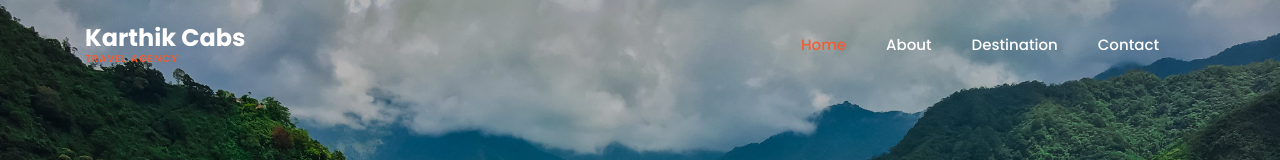
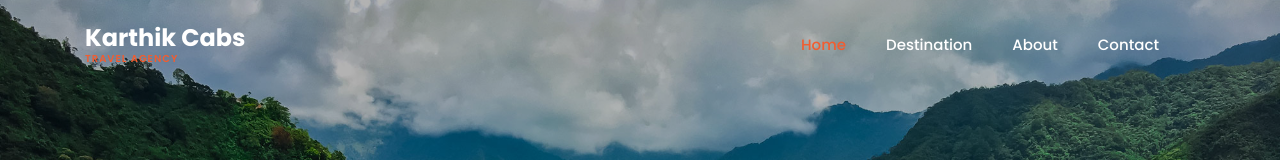
Before and after one commit to MohanaRuban619/karthik.cabs.frontend, a React (Create React App) app: page / in a window 1280 px wide. Shown: the top 160 px of the page. Built offline with nearby package versions, Linux system fonts and the light colour scheme; a web font is replaced by a local one.

Commit message:
Nav bar correction

```diff
--- a/src/Components/Navbar/Navbar.jsx
+++ b/src/Components/Navbar/Navbar.jsx
@@ -1,5 +1,5 @@
 import { useEffect, useState } from "react";
-import { Link } from "react-router-dom";
+import { Link, useLocation } from "react-router-dom";
 
 const Navbar = () => {
   const [isOpen, setIsOpen] = useState(false);
@@ -29,28 +29,30 @@ const Navbar = () => {
     };
   }, []);
   const [selected, setselected] = useState('home');
+  const location = useLocation();
   useEffect(()=>{
-    console.log(window.location,' ++++ ');
+    const searchParams = new URLSearchParams(location.search);
+    console.log(window.location.pathname,' ++++ ');
     if (window.location.pathname === '/') {
       setselected('home');
     }
-    if (window.location.pathname === '/about') {
+    if (window.location.pathname === '/about' || searchParams.has("about")) {
       setselected('about');
     }
-    if (window.location.pathname === '/destination') {
+    if (window.location.pathname === '/destination' || searchParams.has("destinations")) {
       setselected('destination');
     }
     if (window.location.pathname === '/contact') {
       setselected('contact');
     }
-  },[window.location.pathname])
+  },[window.location.pathname,location])
   // const onClick = (e) => {
   //   setselected(e.target.id);
   // }
   return (
     <nav
     className={`navbar navbar-expand-lg navbar-dark ftco_navbar bg-dark ftco-navbar-light
-    ${scrolled ? "scrolled" : ""} ${awake ? "awake" : "sleep"}`}
+    ${scrolled ? "scrolled " : ""} ${awake ? "awake" : "sleep"}`}
     id="ftco-navbar"
   >
       <div className="container">
@@ -62,19 +64,19 @@ const Navbar = () => {
         {/* Mobile Menu Button */}
         <button
           onClick={() => setIsOpen(!isOpen)}
-          className="navbar-toggler" type="button" data-toggle="collapse" data-target="#ftco-nav" aria-controls="ftco-nav" aria-expanded="false" aria-label="Toggle navigation"
+          className="navbar-toggler collapsed" type="button" data-toggle="collapse" data-target="#ftco-nav" aria-controls="ftco-nav" aria-expanded="false" aria-label="Toggle navigation"
         >
           <span className="oi oi-menu"></span> Menu
         </button>
 
         {/* Navigation Links */}
         <div
-          className="collapse navbar-collapse" id="ftco-nav"
+          className={`navbar-collapse collapse ${isOpen ? "show" : ""}`} id="ftco-nav"
         >
           <ul className="navbar-nav ml-auto">
             <li className={`nav-item ${selected === 'home' ? 'active' : ''}`}><Link to="/" className="nav-link">Home</Link></li>
-            <li className="nav-item "><Link to="#" className="nav-link">About</Link></li>
-            <li className="nav-item "><Link to="#" className="nav-link">Destination</Link></li>
+            <li className={`nav-item ${selected === 'destination' ? 'active' : ''}`}><Link to="/?destinations" className="nav-link">Destination</Link></li>
+            <li className={`nav-item ${selected === 'about' ? 'active' : ''}`}><Link to="/?about" className="nav-link">About</Link></li>
             <li className="nav-item "><Link to="#" className="nav-link">Contact</Link></li>
           </ul>
         </div>
--- a/src/Pages/Home/Home.jsx
+++ b/src/Pages/Home/Home.jsx
@@ -1,4 +1,4 @@
-import React, { useEffect, useState } from "react";
+import React, { useEffect, useRef, useState } from "react";
 import Navbar from "../../Components/Navbar/Navbar";
 import bg_3 from "../../assets/images/bg_3.jpg";
 import bg_5 from "../../assets/images/bg_5.jpg";
@@ -18,10 +18,13 @@ import destination_3 from "../../assets/images/destination-3.jpg";
 import destination_4 from "../../assets/images/destination-4.jpg";
 import destination_5 from "../../assets/images/destination-5.jpg";
 import destination_6 from "../../assets/images/destination-6.jpg";
+import { useLocation } from "react-router-dom";
 
 const Home = () => {
   const [height, setHeight] = useState(window.innerHeight);
-
+  const aboutRef = useRef(null);
+  const homeRef = useRef(null);
+  const destinationRef = useRef(null);
   // Update height on window resize
   useEffect(() => {
     const updateHeight = () => setHeight(window.innerHeight);
@@ -31,6 +34,25 @@ const Home = () => {
     // Cleanup event listener on component unmount
     return () => window.removeEventListener("resize", updateHeight);
   }, []);
+  const scrollToSection = (ref) => {
+    if (ref.current) {
+      ref.current.scrollIntoView({ behavior: "smooth", block: "start" });
+    }
+  };
+
+  // Get query parameter from URL
+  const location = useLocation();
+
+  useEffect(() => {
+    const searchParams = new URLSearchParams(location.search);
+    if (searchParams.has("about")) {
+      scrollToSection(aboutRef);
+    }else if (searchParams.has("destinations")) {
+      scrollToSection(destinationRef);
+    }else{
+      scrollToSection(homeRef);
+    }
+  }, [location]); // Runs when the URL changes
 
   const [isLoading, setIsLoading] = useState(true);
 
@@ -41,7 +63,7 @@ const Home = () => {
   }, []);
 
   return (
-    <div>
+    <div  ref={homeRef} id="home">
       <Navbar />
       <div
         className="hero-wrap js-fullheight"
@@ -281,7 +303,7 @@ const Home = () => {
         </div>
       </section>
 
-      <section className="ftco-section">
+      <section ref={destinationRef} id="destination" className="ftco-section">
         <div className="container">
           <div className="row justify-content-center pb-4">
             <div className="col-md-12 heading-section text-center ftco-animate fadeInUp ftco-animated">
@@ -410,7 +432,7 @@ const Home = () => {
         </div>
       </section> */}
 
-      <section className="ftco-section ftco-about ftco-no-pt img">
+      <section  ref={aboutRef} id="about" className="ftco-section ftco-about ftco-no-pt img">
         <div className="container">
           <div className="row d-flex">
             <div className="col-md-12 about-intro">
```
